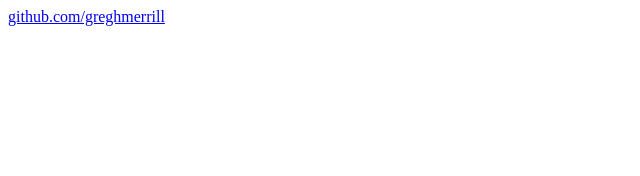
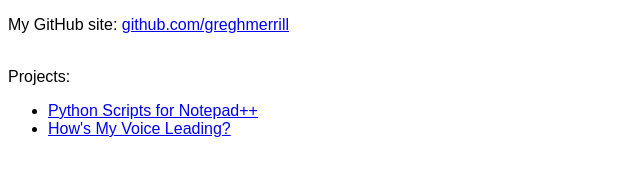
Before and after one commit to greghmerrill/greghmerrill.github.io, a plain HTML site: page index.html in a window 1280 px wide. Shown: the whole page, without its empty margins (0-640 px from the left). Drawn offline with Linux system fonts and the light colour scheme.

Commit message:
site updates

```diff
--- a/index.html
+++ b/index.html
@@ -1 +1,24 @@
-<a href="https://github.com/greghmerrill">github.com/greghmerrill</a>
+<!DOCTYPE HTML>
+<html>
+<head>
+<title>greghmerrill.github.io</title>
+<style>
+body {
+  font-family: sans-serif;
+}
+</style>
+</head>
+
+<body>
+<p/>
+My GitHub site: <a href="https://github.com/greghmerrill">github.com/greghmerrill</a>
+
+<p/><br/>
+Projects:
+<ul>
+  <li><a href="https://github.com/greghmerrill/npp-python-scripts">Python Scripts for Notepad++</a>
+  <li><a href="http://greghmerrill.github.io/voice-leading">How's My Voice Leading?</a></li>
+</ul>
+</body>
+
+</html>
```
Also changed, not shown: 1 other file.
